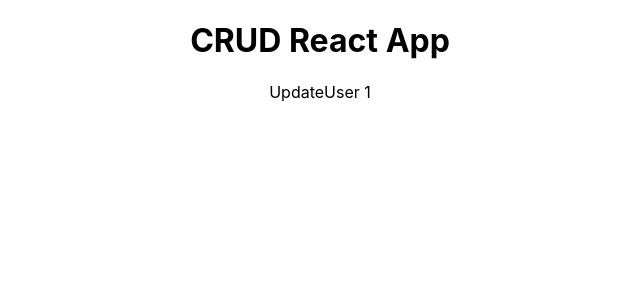
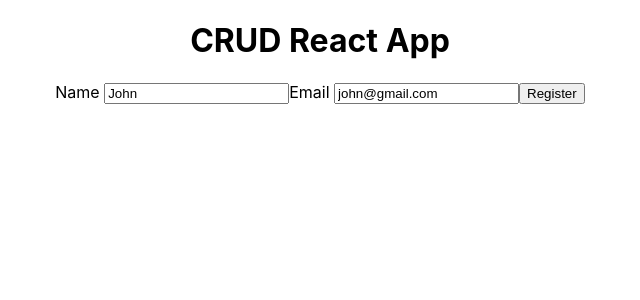
Before and after one commit to bout-nabil/CRUD-REACT-APP, a React (Create React App) app: page /update-user/1 in a window 1280 px wide. Shown: the top 300 px of the page, without its empty margins (320-960 px from the left). Built offline with nearby package versions, Linux system fonts and the light colour scheme.

Commit message:
commited AddUser

```diff
--- a/src/Components/UpdateUser.js
+++ b/src/Components/UpdateUser.js
@@ -1,9 +1,34 @@
-import { useParams } from 'react-router-dom';
+import { useParams, useNavigate } from 'react-router-dom';
+import { useState } from "react";
+import { useDispatch, useSelector } from "react-redux/es/exports";
+import { updateUserAction } from "../Config/actions";
 
 function UpdateUser() {
-    const {id} = useParams()
+    const {id} = useParams();
+    const dispatch = useDispatch();
+    const user = useSelector(data=>data.users.find((u)=>u.id===parseInt(id)));
+    const [name, setName] = useState(user.name);
+    const [email, setEmail] = useState(user.email);
+    const navigate = useNavigate();
+    const handleClick = () => {
+        dispatch(updateUserAction({
+            id: id,
+            name: name,
+            email: email
+        }))
+        navigate('/');
+    }
+
     return(
-        <div>UpdateUser {id}</div>
+        <div>
+            <form>
+                <label>Name </label>
+                <input type="text" value={name} onChange={(e)=>setName(e.target.value)} />
+                <label>Email </label>
+                <input type="email" value={email} onChange={(e)=>setEmail(e.target.value)} />
+                <button onClick={handleClick}>Register</button>
+            </form>
+        </div>
     )
 }
 
```
